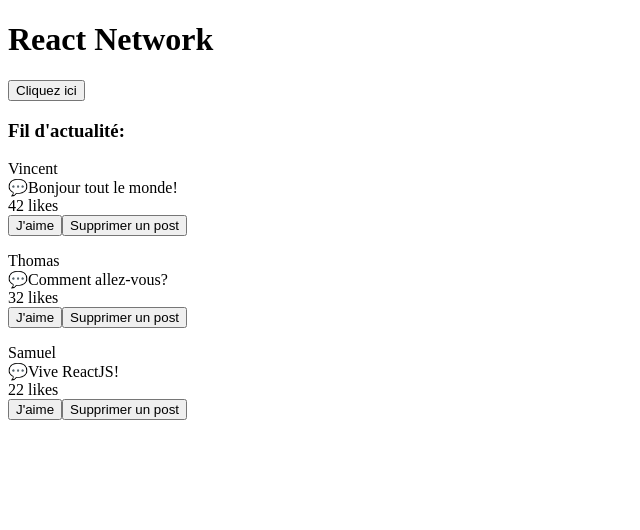
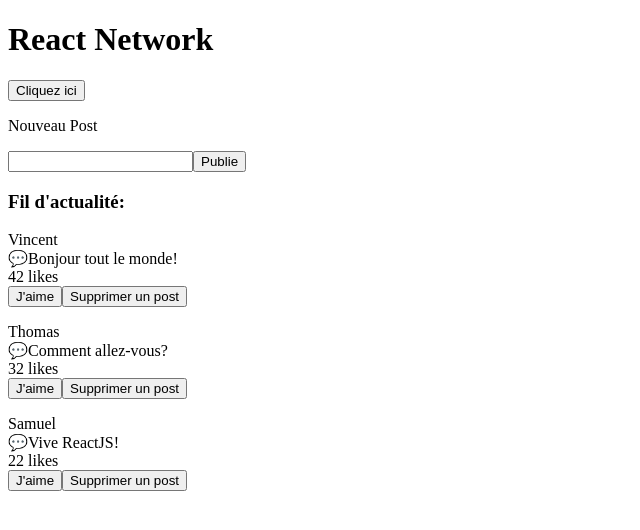
Before and after one commit to manofsteel1988/React-Network, a React (Create React App) app: page / in a window 1280 px wide. Shown: the top 530 px of the page, without its empty margins (0-640 px from the left). Built offline with nearby package versions, Linux system fonts and the light colour scheme.

Commit message:
CreatePost component added

```diff
--- a/src/App.js
+++ b/src/App.js
@@ -1,12 +1,36 @@
 import "./Components/Post";
+import { useState } from "react";
 import Feed from "./Components/Feed";
 import Header from "./Components/Header";
+import CreatePost from "./Components/CreatePost";
+
+const initialPosts = [
+  { id: 12, text: "💬Bonjour tout le monde!", author: "Vincent", likes: 42 },
+  { id: 22, text: "💬Comment allez-vous?", author: "Thomas", likes: 32 },
+  { id: 32, text: "💬Vive ReactJS!", author: "Samuel", likes: 22 },
+];
 
 function App() {
+  const [posts, setPosts] = useState(initialPosts);
+
+  const deletePost = (id) => {
+    setPosts(posts.filter((p) => p.id !== id));
+  };
+
+  const addPost = (postText) => {
+    const newPost = {
+      id: Math.floor(1000 * Math.random()),
+      text: postText,
+      author: "Nouvel utilisateur",
+      likes: 0,
+    };
+    setPosts([...posts, newPost]);
+  };
   return (
     <>
       <Header />
-      <Feed />
+      <CreatePost addPost={addPost} />
+      <Feed posts={posts} deletePost={deletePost} />
     </>
   );
 }
--- /dev/null
+++ b/src/Components/CreatePost.jsx
@@ -0,0 +1,25 @@
+import React, { useState } from "react";
+
+const CreatePost = ({ addPost }) => {
+  const [postText, setPostText] = useState("");
+
+  const handleChange = (e) => {
+    let value = e.target.value;
+    setPostText(value);
+  };
+
+  const createPostHandler = () => {
+    addPost(postText);
+    setPostText("");
+  };
+
+  return (
+    <>
+      <p>Nouveau Post</p>
+      <input type="text" onChange={handleChange} value={postText} />
+      {<button onClick={createPostHandler}>Publie</button>}
+    </>
+  );
+};
+
+export default CreatePost;
--- a/src/Components/Feed.jsx
+++ b/src/Components/Feed.jsx
@@ -1,25 +1,18 @@
-import { useState } from "react";
 import Post from "./Post";
 
-const initialPosts = [
-  { id: 12, text: "💬Bonjour tout le monde!", author: "Vincent", likes: 42 },
-  { id: 22, text: "💬Comment allez-vous?", author: "Thomas", likes: 32 },
-  { id: 32, text: "💬Vive ReactJS!", author: "Samuel", likes: 22 },
-];
-
-const Feed = () => {
-  const [posts, setPosts] = useState(initialPosts);
-
-  const deletePost = (id) => {
-    setPosts(posts.filter((p) => p.id !== id));
-  };
-  return (
+const Feed = ({ posts, deletePost }) => {
+  return posts.length > 0 ? (
     <>
       <h3>Fil d'actualité:</h3>
       {posts.map((p) => (
         <Post key={p.id} postData={p} deletePost={deletePost} />
       ))}
     </>
+  ) : (
+    <h3 align="center">
+      {/* <EmptyImageSvg width="300" height="300"> */}
+      Aucun post pour le moment
+    </h3>
   );
 };
 
```
